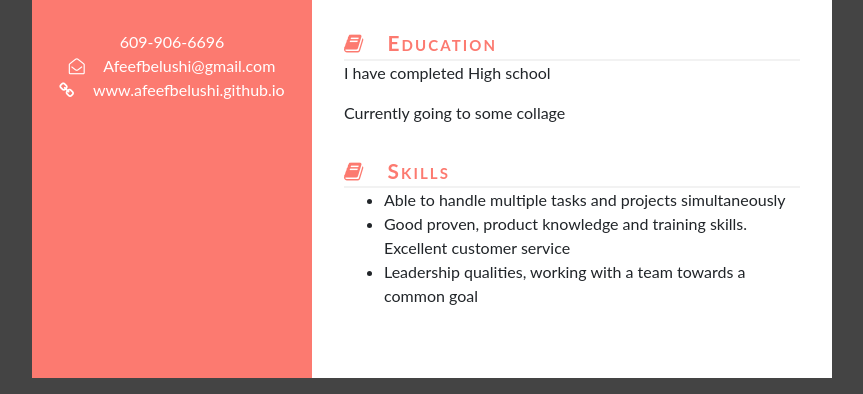
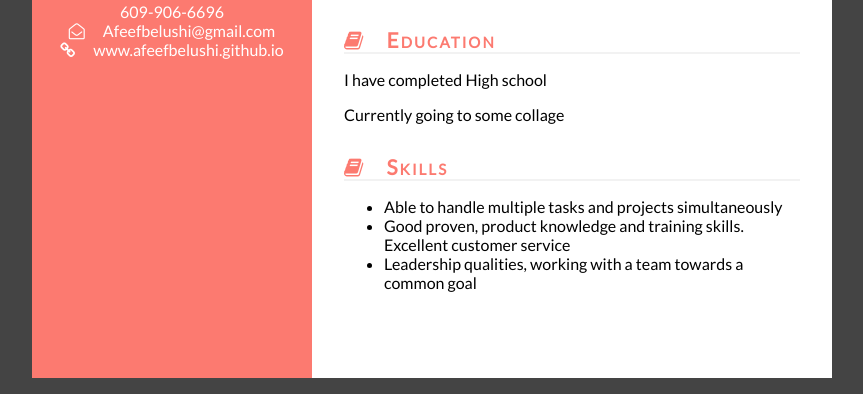
Before and after one commit to afeefbelushi/afeefbelushi1.github.io, a plain HTML site: page index.html in a window 1280 px wide. Shown: the part 480-874 px from the top of the page, without its empty margins (208-1071 px from the left). Drawn offline with nearby package versions, Linux system fonts and the light colour scheme.

Commit message:
Update index.html

```diff
--- a/index.html
+++ b/index.html
@@ -3,7 +3,7 @@
   <head>
     <title>Professional Resume</title>
     <link href="https://maxcdn.bootstrapcdn.com/font-awesome/4.7.0/css/font-awesome.min.css" rel="stylesheet" integrity="sha384-wvfXpqpZZVQGK6TAh5PVlGOfQNHSoD2xbE+QkPxCAFlNEevoEH3Sl0sibVcOQVnN" crossorigin="anonymous">
-    <link rel="stylesheet" href="https://stackpath.bootstrapcdn.com/bootstrap/4.4.1/css/bootstrap.min.css">
+    <link href="https://fonts.googleapis.com/css?family=Lato|Open+Sans" rel="stylesheet">
     <style>
       html {
         background-color: #444;
```
